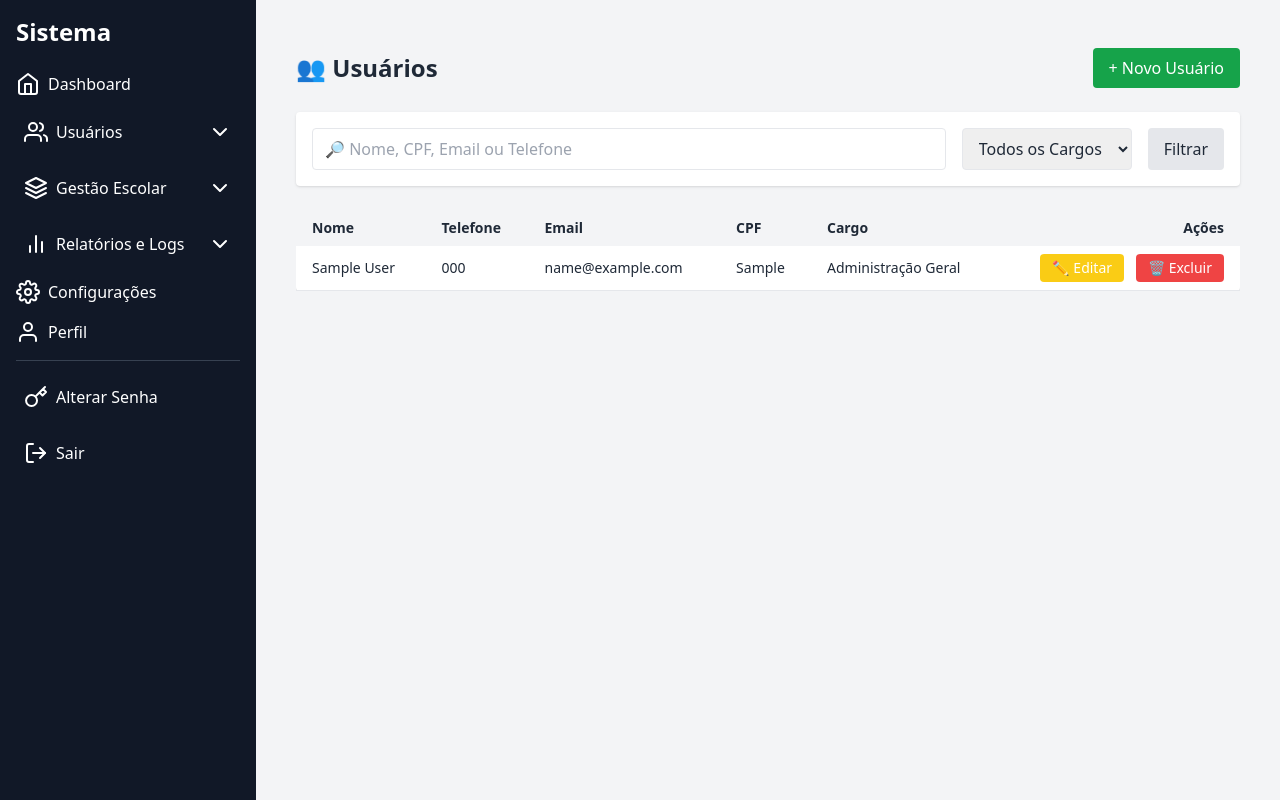
After one commit to maxforcedev/school, a Django app: page /adm/users/ in a window 1280 px wide. The commit adds this page. Run offline with Django 5.2, Linux system fonts and the light colour scheme; a user stored in the database is signed in; tables that the repository leaves empty hold one stand-in row (values such as "Sample post"); some libraries are stand-ins or nearby versions.

Commit message:
admin create user staff

```diff
--- a/accounts/models/profile.py
+++ b/accounts/models/profile.py
@@ -17,6 +17,10 @@ class Profile(models.Model):
     user = models.OneToOneField(settings.AUTH_USER_MODEL, on_delete=models.CASCADE)
     avatar = models.ImageField(upload_to='avatars/', null=True, blank=True)
     role = models.CharField(max_length=15, choices=ROLE_CHOICES)
+    addrees = models.TextField(max_length=200, null=True, blank=True)
+
+    def get_role_display(self):
+        return dict(self.ROLE_CHOICES).get(self.role, self.role)
 
     def __str__(self):
         return f'{self.user.name} ({self.role})'
--- a/accounts/urls.py
+++ b/accounts/urls.py
@@ -1,8 +1,14 @@
 from django.urls import path
-from . import views
+from accounts import views
 
 urlpatterns = [
     path('login/', views.LoginView.as_view(), name='login'),
     path('register/', views.RegisterView.as_view(), name='register'),
 
+    path('adm/users/', views.UserListView.as_view(), name='adm_list_user'),
+    path('adm/users/create', views.UserCreateView.as_view(), name='adm_create_user'),
+    path('adm/users/edit/<int:pk>', views.UserListView.as_view(), name='adm_edit_user'),
+    path('adm/users/delete/<int:pk>', views.UserListView.as_view(), name='adm_delete_user'),
+
+
 ]
--- /dev/null
+++ b/accounts/views/__init__.py
@@ -0,0 +1,4 @@
+from .login import LoginView
+from .register import RegisterView
+from .users import UserListView
+from .users import UserCreateView
--- /dev/null
+++ b/accounts/views/users.py
@@ -0,0 +1,57 @@
+from django.views import View
+from django.views.generic import ListView
+from django.shortcuts import redirect
+from django.db.models import Q
+from django.contrib import messages
+from django.urls import reverse_lazy
+from accounts import models
+from accounts.services import admin_create_new_user
+from django.core.exceptions import ValidationError
+
+
+class UserListView(ListView):
+    model = models.Profile
+    template_name = 'accounts/admin/users/list.html'
+    context_object_name = 'users'
+
+    def get_queryset(self):
+        queryset = super().get_queryset()
+        q = self.request.GET.get('q')
+        role = self.request.GET.get('role')
+
+        if q:
+            queryset = queryset.filter(
+                Q(user__name__icontains=q) |
+                Q(user__email__icontains=q) |
+                Q(user__phone__icontains=q) |
+                Q(user__cpf__icontains=q)
+            )
+
+        if role:
+            queryset = queryset.filter(role=role)
+
+        return queryset
+
+    def get_context_data(self, **kwargs):
+        context = super().get_context_data(**kwargs)
+        context['q'] = self.request.GET.get('q', '')
+        context['selected_role'] = self.request.GET.get('role', '')
+        return context
+
+
+class UserCreateView(View):
+    def post(self, request):
+        try:
+            admin_create_new_user(
+                nome=request.POST.get('name'),
+                cpf=request.POST.get('cpf'),
+                phone=request.POST.get('phone'),
+                email=request.POST.get('email'),
+                role=request.POST.get('role'),
+            )
+            messages.success(request, "Usuário criado com sucesso!")
+        except ValidationError as e:
+            messages.error(request, str(e))
+        except Exception:
+            messages.error(request, "Erro inesperado ao criar usuário.")
+        return redirect(reverse_lazy('adm_list_user'))
--- /dev/null
+++ b/templates/accounts/admin/users/list.html
@@ -0,0 +1,118 @@
+{% extends 'base.html' %}
+{% load static %}
+
+{% block title %}Gestão de Usuários{% endblock %}
+
+{% block content %}
+<div class="max-w-7xl mx-auto px-4 py-6 space-y-6">
+
+  <div class="flex justify-between items-center">
+    <h1 class="text-2xl font-bold text-gray-800 dark:text-white">👥 Usuários</h1>
+    <button onclick="toggleModal()" class="bg-green-600 hover:bg-blue-700 text-white px-4 py-2 rounded">
+      + Novo Usuário
+    </button>
+  </div>
+
+  <!-- FILTROS -->
+  <form method="GET" class="bg-white dark:bg-gray-800 p-4 rounded shadow flex flex-wrap gap-4">
+    <input type="text" name="q" value="{{ q }}" placeholder="🔎 Nome, CPF, Email ou Telefone" class="flex-1 px-3 py-2 rounded border dark:bg-gray-700 dark:text-white" />
+    <select name="role" class="px-3 py-2 rounded border dark:bg-gray-700 dark:text-white">
+      <option value="">Todos os Cargos</option>
+      <option value="direction" {% if request.GET.role == 'direction' %}selected{% endif %}>Direção</option>
+      <option value="coordinator" {% if request.GET.role == 'coordinator' %}selected{% endif %}>Coordenador(a)</option>
+      <option value="secretary" {% if request.GET.role == 'secretary' %}selected{% endif %}>Secretário(a)</option>
+      <option value="teacher" {% if request.GET.role == 'teacher' %}selected{% endif %}>Professor(a)</option>
+      <option value="student" {% if request.GET.role == 'student' %}selected{% endif %}>Aluno(a)</option>
+      <option value="responsible" {% if request.GET.role == 'responsible' %}selected{% endif %}>Responsavel</option>
+      <option value="support" {% if request.GET.role == 'support' %}selected{% endif %}>Suporte</option>
+    </select>
+    <button type="submit" class="bg-gray-200 dark:bg-gray-600 hover:bg-gray-300 dark:hover:bg-gray-500 text-gray-800 dark:text-white px-4 py-2 rounded">Filtrar</button>
+  </form>
+
+  <!-- TABELA -->
+  {% if users %}
+  <div class="overflow-x-auto">
+    <table class="min-w-full bg-white dark:bg-gray-800 rounded shadow text-sm">
+      <thead class="bg-gray-100 dark:bg-gray-700">
+        <tr>
+          <th class="px-4 py-2 text-left">Nome</th>
+          <th class="px-4 py-2 text-left">Telefone</th>
+          <th class="px-4 py-2 text-left">Email</th>
+          <th class="px-4 py-2 text-left">CPF</th>
+          <th class="px-4 py-2 text-left">Cargo</th>
+          <th class="px-4 py-2 text-right">Ações</th>
+        </tr>
+      </thead>
+      <tbody>
+        {% for profile in users %}
+        <tr class="border-b border-gray-200 dark:border-gray-700">
+          <td class="px-4 py-2">{% if profile.user.name %} {{ profile.user.name }} {% else %} Não encontrado {% endif %}</td>
+          <td class="px-4 py-2">{% if profile.user.phone %} {{ profile.user.phone }} {% else %} Não encontrado {% endif %}</td>
+          <td class="px-4 py-2">{% if profile.user.email %} {{ profile.user.email }} {% else %} Não encontrado {% endif %}</td>
+          <td class="px-4 py-2">{% if profile.user.cpf %} {{ profile.user.cpf }} {% else %} Não encontrado {% endif %}</td>
+          <td class="px-4 py-2 capitalize">{% if profile.get_role_display %} {{ profile.get_role_display }} {% else %} Não encontrado {% endif %}</td>
+          <td class="px-4 py-2 text-right space-x-2">
+            <a href="{% url 'adm_edit_user' user.id %}" class="inline-flex items-center px-3 py-1 bg-yellow-400 hover:bg-yellow-500 text-white rounded">
+              ✏️ <span class="ml-1">Editar</span>
+            </a>
+            <a href="{% url 'adm_delete_user' user.id %}" class="inline-flex items-center px-3 py-1 bg-red-500 hover:bg-red-600 text-white rounded">
+              🗑️ <span class="ml-1">Excluir</span>
+            </a>
+          </td>
+        </tr>
+        {% endfor %}
+      </tbody>
+    </table>
+  </div>
+  {% else %}
+    <div class="text-gray-600 dark:text-gray-300">Nenhum usuário encontrado.</div>
+  {% endif %}
+
+</div>
+
+<!-- MODAL NOVO USUÁRIO -->
+<div id="modal" class="fixed inset-0 bg-black bg-opacity-50 flex items-center justify-center z-50 hidden">
+  <div class="bg-white dark:bg-gray-900 p-6 rounded-lg shadow-lg w-full max-w-lg">
+    <h2 class="text-xl font-semibold mb-4 text-gray-800 dark:text-white">➕ Novo Usuário</h2>
+    <form method="POST" action="{% url 'adm_create_user' %}" class="space-y-4">
+      {% csrf_token %}
+      <div class="grid grid-cols-1 md:grid-cols-2 gap-4">
+        <input type="text" name="name" required placeholder="Nome completo" class="w-full px-3 py-2 rounded dark:bg-gray-700" />
+        <input type="text" name="phone" required placeholder="Telefone" class="w-full px-3 py-2 rounded dark:bg-gray-700 phone" />
+        <input type="email" name="email" required placeholder="Email" class="w-full px-3 py-2 rounded dark:bg-gray-700" />
+        <input type="text" name="cpf" required maxlength="14" placeholder="CPF"class="w-full px-3 py-2 rounded dark:bg-gray-700 cpf" />
+        <select name="role" required class="w-full px-3 py-2 rounded dark:bg-gray-700 col-span-1 md:col-span-2">
+          <option value="" disabled selected>Selecione o cargo</option>
+          <option value="secretary">Secretaria</option>
+          <option value="direction">Direção</option>
+          <option value="support">Suporte</option>
+          <option value="teacher">Professor</option>
+          <option value="coordinator">Coordenador</option>
+        </select>
+      </div>
+      <p>Alunos e responsaveis devem fazer o cadastro no site, e ser liberado manualmente por alguem da equipe escolar.</p>
+
+      <div class="flex justify-end gap-2 pt-4">
+        <button type="button" onclick="toggleModal()" class="text-sm px-4 py-2 bg-gray-300 hover:bg-gray-400 rounded"><strong>Cancelar</strong></button>
+        <button type="submit" class="text-sm px-4 py-2 bg-blue-600 hover:bg-blue-700 text-white rounded"><strong>Salvar</strong></button>
+      </div>
+    </form>
+  </div>
+</div>
+
+<script>
+  function toggleModal() {
+    document.getElementById('modal').classList.toggle('hidden');
+  }
+
+  document.addEventListener('DOMContentLoaded', function () {
+    applyMasks();
+  });
+</script>
+
+<script>
+  function toggleModal() {
+    document.getElementById('modal').classList.toggle('hidden');
+  }
+</script>
+{% endblock %}
--- a/templates/base.html
+++ b/templates/base.html
@@ -1,107 +1,83 @@
-{% load static %}
 <!DOCTYPE html>
 <html lang="pt-br" class="dark">
 <head>
-  <meta charset="UTF-8" />
-  <meta name="viewport" content="width=device-width, initial-scale=1.0" />
+  <meta charset="UTF-8">
+  <meta name="viewport" content="width=device-width, initial-scale=1.0">
   <title>{% block title %}Sistema Escolar{% endblock %}</title>
-  <link rel="icon" href="{% static 'images/favicon.ico' %}" />
   <script src="https://cdn.tailwindcss.com"></script>
   <script src="https://unpkg.com/feather-icons"></script>
-  {% block head %}{% endblock %}
 </head>
 <body class="bg-gray-100 dark:bg-gray-900 text-gray-800 dark:text-white">
-  <div class="min-h-screen flex">
 
+  <div class="flex min-h-screen">
     <!-- Sidebar -->
-    <aside class="w-64 bg-white dark:bg-gray-800 shadow-md">
-      <div class="p-6 text-center font-bold text-lg text-blue-600">Sistema Escolar</div>
-      <nav class="px-4 space-y-2">
-        {% if request.user.profile.role == 'student' %}
-          <a href="/dashboard/student/" class="flex items-center gap-2 py-2 px-3 rounded hover:bg-blue-100 dark:hover:bg-gray-700"><i data-feather="home"></i> Dashboard</a>
-          <a href="/subjects/" class="flex items-center gap-2 py-2 px-3 rounded hover:bg-blue-100 dark:hover:bg-gray-700"><i data-feather="book"></i> Minhas Matérias</a>
-          <a href="/grades/" class="flex items-center gap-2 py-2 px-3 rounded hover:bg-blue-100 dark:hover:bg-gray-700"><i data-feather="file-text"></i> Boletim / Notas</a>
-          <a href="/schedule/" class="flex items-center gap-2 py-2 px-3 rounded hover:bg-blue-100 dark:hover:bg-gray-700"><i data-feather="calendar"></i> Horário de Aulas</a>
-          <a href="/attendance/" class="flex items-center gap-2 py-2 px-3 rounded hover:bg-blue-100 dark:hover:bg-gray-700"><i data-feather="check-circle"></i> Frequência</a>
-          <a href="/tasks/" class="flex items-center gap-2 py-2 px-3 rounded hover:bg-blue-100 dark:hover:bg-gray-700"><i data-feather="clipboard"></i> Atividades</a>
-          <a href="/notices/" class="flex items-center gap-2 py-2 px-3 rounded hover:bg-blue-100 dark:hover:bg-gray-700"><i data-feather="bell"></i> Avisos</a>
-          <a href="/documents/" class="flex items-center gap-2 py-2 px-3 rounded hover:bg-blue-100 dark:hover:bg-gray-700"><i data-feather="folder"></i> Documentos</a>
-          <a href="/requests/" class="flex items-center gap-2 py-2 px-3 rounded hover:bg-blue-100 dark:hover:bg-gray-700"><i data-feather="file-plus"></i> Requerimentos</a>
-          <a href="/profile/" class="flex items-center gap-2 py-2 px-3 rounded hover:bg-blue-100 dark:hover:bg-gray-700"><i data-feather="user"></i> Perfil</a>
-        {% elif request.user.profile.role == 'guardian' %}
-          <a href="/dashboard/guardian/" class="flex items-center gap-2 py-2 px-3 rounded hover:bg-blue-100 dark:hover:bg-gray-700"><i data-feather="home"></i> Dashboard</a>
-          <div class="font-semibold text-sm mt-3 ml-2 text-gray-600 dark:text-gray-400">Alunos</div>
-          <a href="/guardian/grades/" class="ml-4 block py-1">Boletins</a>
-          <a href="/guardian/attendance/" class="ml-4 block py-1">Frequência</a>
-          <a href="/guardian/schedule/" class="ml-4 block py-1">Horários</a>
-          <a href="/guardian/documents/" class="ml-4 block py-1">Documentos</a>
-          <a href="/guardian/tasks/" class="ml-4 block py-1">Atividades</a>
-          <a href="/guardian/messages/" class="flex items-center gap-2 py-2 px-3 rounded hover:bg-blue-100 dark:hover:bg-gray-700"><i data-feather="message-circle"></i> Comunicados</a>
-          <a href="/guardian/requests/" class="flex items-center gap-2 py-2 px-3 rounded hover:bg-blue-100 dark:hover:bg-gray-700"><i data-feather="file-plus"></i> Requerimentos</a>
-          <a href="/guardian/finance/" class="flex items-center gap-2 py-2 px-3 rounded hover:bg-blue-100 dark:hover:bg-gray-700"><i data-feather="credit-card"></i> Financeiro</a>
-          <a href="/profile/" class="flex items-center gap-2 py-2 px-3 rounded hover:bg-blue-100 dark:hover:bg-gray-700"><i data-feather="user"></i> Perfil</a>
-        {% elif request.user.profile.role == 'teacher' %}
-          <a href="/dashboard/teacher/" class="flex items-center gap-2 py-2 px-3 rounded hover:bg-blue-100 dark:hover:bg-gray-700"><i data-feather="home"></i> Dashboard</a>
-          <div class="font-semibold text-sm mt-3 ml-2 text-gray-600 dark:text-gray-400">Turmas</div>
-          <a href="/classes/" class="ml-4 block py-1">Minhas Turmas</a>
-          <a href="/classes/students/" class="ml-4 block py-1">Lista de Alunos</a>
-          <a href="/grades/input/" class="ml-4 block py-1">Lançar Notas</a>
-          <a href="/schedule/teacher/" class="ml-4 block py-1">Horários</a>
-          <div class="font-semibold text-sm mt-3 ml-2 text-gray-600 dark:text-gray-400">Chamada</div>
-          <a href="/attendance/mark/" class="ml-4 block py-1">Fazer Chamada</a>
-          <a href="/attendance/history/" class="ml-4 block py-1">Histórico</a>
-          <a href="/activities/" class="flex items-center gap-2 py-2 px-3 rounded hover:bg-blue-100 dark:hover:bg-gray-700"><i data-feather="clipboard"></i> Atividades</a>
-          <a href="/notices/create/" class="flex items-center gap-2 py-2 px-3 rounded hover:bg-blue-100 dark:hover:bg-gray-700"><i data-feather="bell"></i> Avisos</a>
-          <a href="/profile/" class="flex items-center gap-2 py-2 px-3 rounded hover:bg-blue-100 dark:hover:bg-gray-700"><i data-feather="user"></i> Perfil</a>
-        {% elif request.user.profile.role == 'secretary' %}
-          <a href="/dashboard/secretary/" class="flex items-center gap-2 py-2 px-3 rounded hover:bg-blue-100 dark:hover:bg-gray-700"><i data-feather="home"></i> Dashboard</a>
-          <div class="font-semibold text-sm mt-3 ml-2 text-gray-600 dark:text-gray-400">Gestão de Pessoas</div>
-          <a href="/secretary/students/" class="ml-4 block py-1">Alunos</a>
-          <a href="/secretary/guardians/" class="ml-4 block py-1">Responsáveis</a>
-          <a href="/secretary/teachers/" class="ml-4 block py-1">Professores</a>
-          <div class="font-semibold text-sm mt-3 ml-2 text-gray-600 dark:text-gray-400">Gestão Escolar</div>
-          <a href="/secretary/classes/" class="ml-4 block py-1">Turmas</a>
-          <a href="/secretary/subjects/" class="ml-4 block py-1">Disciplinas</a>
-          <a href="/secretary/schedules/" class="ml-4 block py-1">Horários</a>
-          <a href="/secretary/enrollments/" class="ml-4 block py-1">Matrículas</a>
-          <div class="font-semibold text-sm mt-3 ml-2 text-gray-600 dark:text-gray-400">Documentos e Frequência</div>
-          <a href="/secretary/documents/" class="ml-4 block py-1">Documentos</a>
-          <a href="/attendance/justifications/" class="ml-4 block py-1">Justificativas</a>
-          <a href="/attendance/reports/" class="ml-4 block py-1">Frequência</a>
-          <a href="/secretary/finance/" class="flex items-center gap-2 py-2 px-3 rounded hover:bg-blue-100 dark:hover:bg-gray-700"><i data-feather="dollar-sign"></i> Financeiro</a>
-          <a href="/profile/" class="flex items-center gap-2 py-2 px-3 rounded hover:bg-blue-100 dark:hover:bg-gray-700"><i data-feather="user"></i> Perfil</a>
-        {% elif request.user.profile.role == 'admin' %}
-          <a href="/dashboard/admin/" class="flex items-center gap-2 py-2 px-3 rounded hover:bg-blue-100 dark:hover:bg-gray-700"><i data-feather="home"></i> Dashboard</a>
-          <div class="font-semibold text-sm mt-3 ml-2 text-gray-600 dark:text-gray-400">Usuários</div>
-          <a href="/admin/users/" class="ml-4 block py-1">Todos os Usuários</a>
-          <a href="/admin/permissions/" class="ml-4 block py-1">Permissões</a>
-          <div class="font-semibold text-sm mt-3 ml-2 text-gray-600 dark:text-gray-400">Gestão Escolar</div>
-          <a href="/admin/schools/" class="ml-4 block py-1">Escolas</a>
-          <a href="/admin/classes/" class="ml-4 block py-1">Turmas</a>
-          <a href="/admin/schedules/" class="ml-4 block py-1">Horários</a>
-          <a href="/admin/calendar/" class="ml-4 block py-1">Calendário</a>
-          <div class="font-semibold text-sm mt-3 ml-2 text-gray-600 dark:text-gray-400">Relatórios e Logs</div>
-          <a href="/admin/reports/" class="ml-4 block py-1">Desempenho</a>
-          <a href="/admin/logs/" class="ml-4 block py-1">Acessos e Auditoria</a>
-          <a href="/admin/config/" class="flex items-center gap-2 py-2 px-3 rounded hover:bg-blue-100 dark:hover:bg-gray-700"><i data-feather="settings"></i> Configurações</a>
-          <a href="/profile/" class="flex items-center gap-2 py-2 px-3 rounded hover:bg-blue-100 dark:hover:bg-gray-700"><i data-feather="user"></i> Perfil</a>
-        {% endif %}
+    <aside class="w-64 bg-gray-900 text-white p-4 space-y-4">
+      <div class="text-2xl font-bold mb-6">Sistema</div>
 
-        <!-- Menu comum -->
-        <hr class="my-3 border-gray-300 dark:border-gray-600">
-        <a href="/change-password/" class="flex items-center gap-2 py-2 px-3 rounded hover:bg-red-100 dark:hover:bg-red-800"><i data-feather="key"></i> Alterar Senha</a>
-        <a href="/logout/" class="flex items-center gap-2 py-2 px-3 rounded hover:bg-red-100 dark:hover:bg-red-800"><i data-feather="log-out"></i> Sair</a>
-      </nav>
+      {% if request.user.profile.role == 'admin' %}
+        {% include 'menus/admin_menu.html' %}
+      {% elif request.user.profile.role == 'secretary' %}
+        {% include 'menus/secretary_menu.html' %}
+      {% elif request.user.profile.role == 'diretion' %}
+        {% include 'menus/diretion_menu.html' %}
+      {% elif request.user.profile.role == 'coordinator' %}
+        {% include 'menus/coordinator_menu.html' %}
+      {% elif request.user.profile.role == 'teacher' %}
+        {% include 'menus/teacher_menu.html' %}
+      {% elif request.user.profile.role == 'student' %}
+        {% include 'menus/student_menu.html' %}
+      {% elif request.user.profile.role == 'responsible' %}
+        {% include 'menus/responsible_menu.html' %}
+      {% elif request.user.profile.role == 'support' %}
+        {% include 'menus/support_menu.html' %}
+      {% endif %}
+
+      <hr class="my-4 border-gray-700">
+      <a href="/change-password/" class="flex items-center gap-2 px-2 py-2 hover:bg-gray-800 rounded"><i data-feather="key"></i> Alterar Senha</a>
+      <a href="/logout/" class="flex items-center gap-2 px-2 py-2 hover:bg-gray-800 rounded"><i data-feather="log-out"></i> Sair</a>
     </aside>
 
-    <!-- Conteúdo -->
-    <main class="flex-1 p-6 md:p-10">
+    <!-- Main content -->
+    <main class="flex-1 p-6">
       {% block content %}{% endblock %}
     </main>
   </div>
 
   <script>
     feather.replace();
+    function toggleMenu(button) {
+      const submenu = button.nextElementSibling;
+      submenu.classList.toggle('hidden');
+    }
   </script>
+  <script>
+  const maskCPF = (v) => v.replace(/\D/g, '')
+                          .replace(/(\d{3})(\d)/, '$1.$2')
+                          .replace(/(\d{3})(\d)/, '$1.$2')
+                          .replace(/(\d{3})(\d{1,2})$/, '$1-$2');
+
+  const maskPhone = (v) => v.replace(/\D/g, '')
+                            .replace(/(\d{2})(\d)/, '($1) $2')
+                            .replace(/(\d{5})(\d)/, '$1-$2')
+                            .substring(0, 15);
+
+  const maskCEP = (v) => v.replace(/\D/g, '')
+                          .replace(/(\d{5})(\d)/, '$1-$2')
+                          .substring(0, 9);
+
+  const applyMasks = () => {
+    document.querySelectorAll('.cpf').forEach(input => {
+      input.addEventListener('input', () => input.value = maskCPF(input.value));
+    });
+    document.querySelectorAll('.phone').forEach(input => {
+      input.addEventListener('input', () => input.value = maskPhone(input.value));
+    });
+    document.querySelectorAll('.cep').forEach(input => {
+      input.addEventListener('input', () => input.value = maskCEP(input.value));
+    });
+  };
+
+  document.addEventListener('DOMContentLoaded', applyMasks);
+</script>
 </body>
 </html>
--- /dev/null
+++ b/templates/menus/admin_menu.html
@@ -0,0 +1,42 @@
+<a href="/dashboard/admin/" class="hover:text-blue-400 flex items-center gap-2"><i data-feather="home"></i> Dashboard</a>
+
+<!-- Gestão de Usuários -->
+<div class="group">
+  <button onclick="toggleMenu(this)" class="w-full flex justify-between items-center py-2 px-2 rounded hover:bg-gray-800">
+    <span class="flex gap-2 items-center"><i data-feather="users"></i> Usuários</span>
+    <i data-feather="chevron-down"></i>
+  </button>
+  <div class="hidden submenu pl-8 py-1 space-y-1">
+    <a href="/admin/usuarios/" class="block hover:text-blue-400">Todos os Usuários</a>
+    <a href="/admin/permissoes/" class="block hover:text-blue-400">Permissões</a>
+  </div>
+</div>
+
+<!-- Gestão Escolar -->
+<div class="group">
+  <button onclick="toggleMenu(this)" class="w-full flex justify-between items-center py-2 px-2 rounded hover:bg-gray-800">
+    <span class="flex gap-2 items-center"><i data-feather="layers"></i> Gestão Escolar</span>
+    <i data-feather="chevron-down"></i>
+  </button>
+  <div class="hidden submenu pl-8 py-1 space-y-1">
+    <a href="/admin/escolas/" class="block hover:text-blue-400">Escolas</a>
+    <a href="/admin/turmas/" class="block hover:text-blue-400">Turmas</a>
+    <a href="/admin/horarios/" class="block hover:text-blue-400">Horários</a>
+    <a href="/admin/calendario/" class="block hover:text-blue-400">Calendário</a>
+  </div>
+</div>
+
+<!-- Relatórios e Logs -->
+<div class="group">
+  <button onclick="toggleMenu(this)" class="w-full flex justify-between items-center py-2 px-2 rounded hover:bg-gray-800">
+    <span class="flex gap-2 items-center"><i data-feather="bar-chart-2"></i> Relatórios e Logs</span>
+    <i data-feather="chevron-down"></i>
+  </button>
+  <div class="hidden submenu pl-8 py-1 space-y-1">
+    <a href="/admin/relatorios/" class="block hover:text-blue-400">Desempenho</a>
+    <a href="/admin/logs/" class="block hover:text-blue-400">Acessos e Auditoria</a>
+  </div>
+</div>
+
+<a href="/admin/config/" class="hover:text-blue-400 flex items-center gap-2"><i data-feather="settings"></i> Configurações</a>
+<a href="/perfil/" class="hover:text-blue-400 flex items-center gap-2"><i data-feather="user"></i> Perfil</a>
```
Also changed, not shown: accounts/services/admin_create_new_user.py (added, +39 -0 lines), accounts/services/register_responsible.py (+9 -9 lines), accounts/views/login.py (renamed from accounts/views.py, +2 -22 lines), accounts/views/register.py (added, +22 -0 lines), templates/academic/subject_list.html (+8 -7 lines), accounts/migrations/0004_profile_addrees.py (added).
